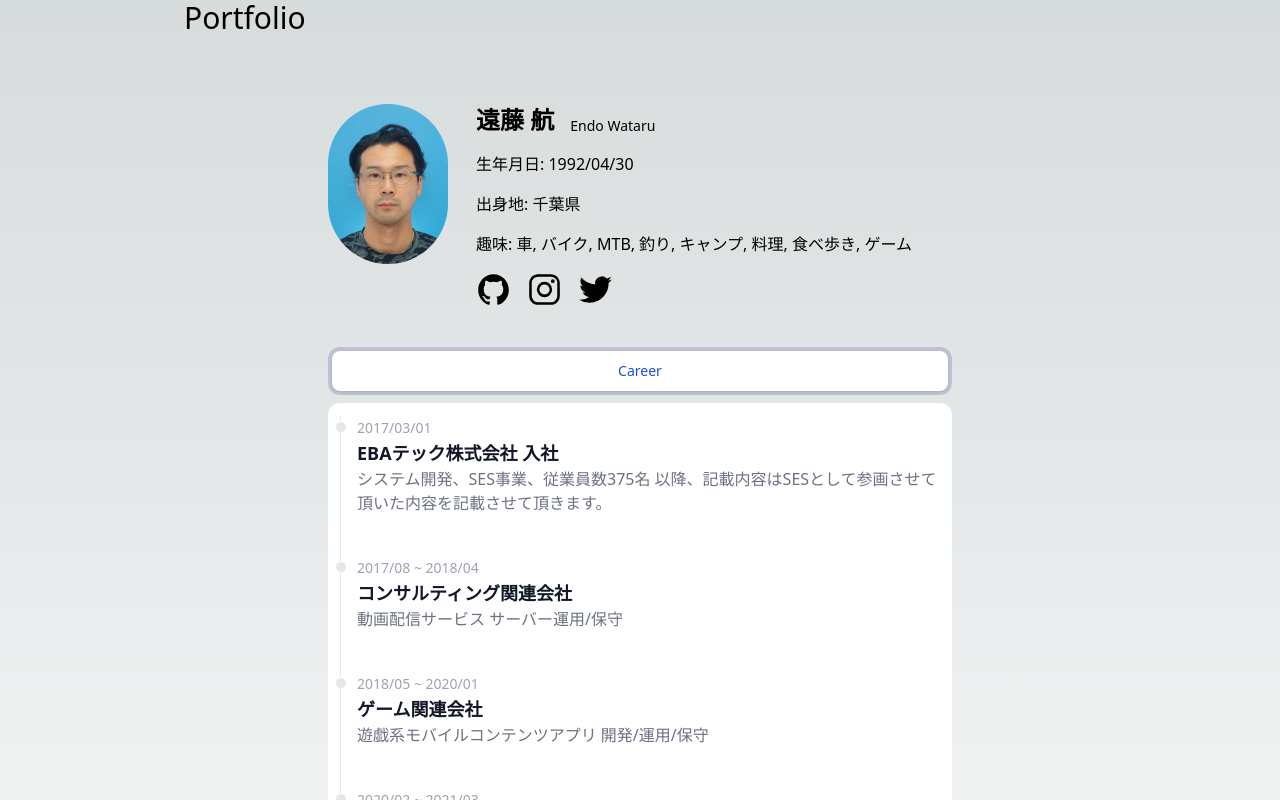
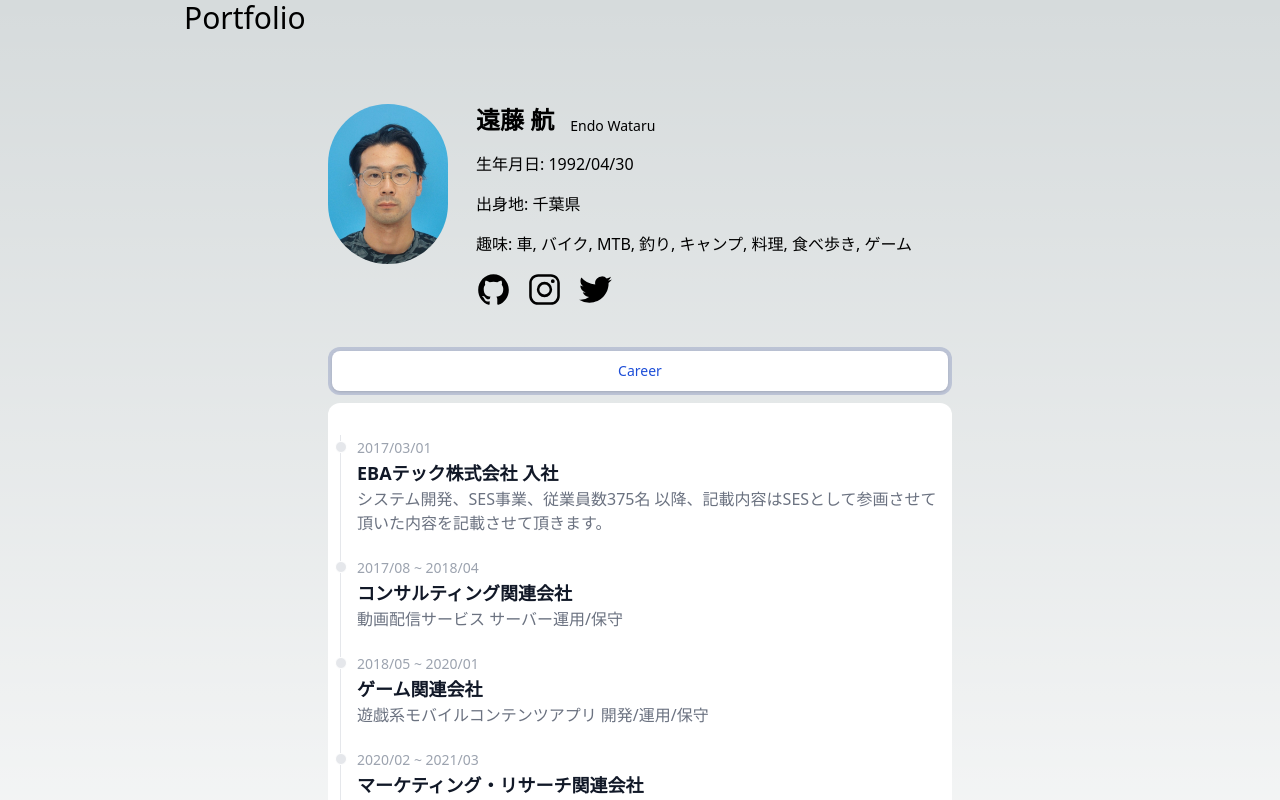
Before and after one commit to 3nd0/portfolio, a Next.js app: page / in a window 1280 px wide. Shown: the top 800 px of the page. Built offline with nearby package versions, Linux system fonts and the light colour scheme.

Commit message:
タイムラインの上下の余白調整 (#7)

```diff
--- a/src/components/timeLine/index.tsx
+++ b/src/components/timeLine/index.tsx
@@ -7,7 +7,7 @@ const TimeLine = (props: { timeLine: TimeLine[] }): JSX.Element => {
     <ol className="relative border-s border-gray-200">
       {timeLine.map((contents, id) => (
         <Fragment key={id}>
-          <li className="mb-10 ms-4">
+          <li className="my-5 ms-4">
             <div className="absolute w-3 h-3 bg-gray-200 rounded-full mt-1.5 -start-1.5 border border-white "></div>
             <time className="mb-1 text-sm font-normal leading-none text-gray-400 ">
               {contents.date}
```
